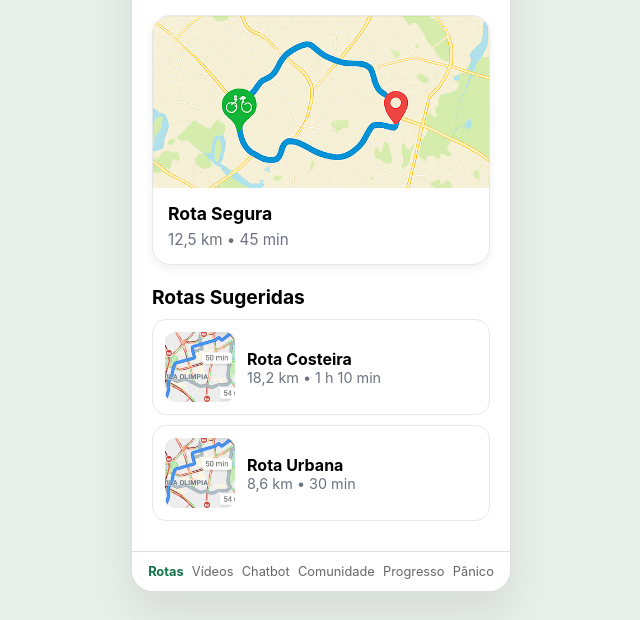
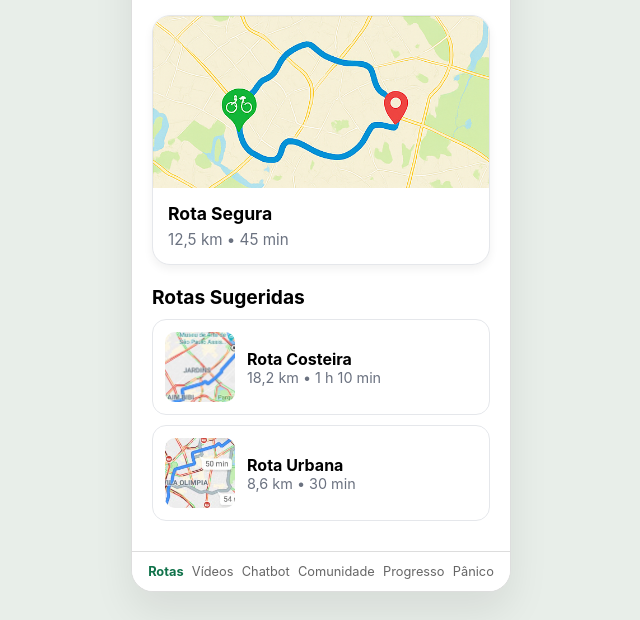
Before and after one commit to yaamoud/SENAC-GTI-ANALISE-SISTEMA-2025-2-GRUPO11, a plain HTML site: page rotas.html in a window 1280 px wide. Shown: the part 180-800 px from the top of the page, without its empty margins (319-959 px from the left). Drawn offline with Linux system fonts and the light colour scheme.

Commit message:
Fix route images in suggested routes
Updated route images in the suggested routes section.

Signed-off-by: yaamoud <yassine.aamoud@senacsp.edu.br>

```diff
--- a/rotas.html
+++ b/rotas.html
@@ -179,7 +179,7 @@
 
     <!-- ROTA 1 -->
     <div class="suggest">
-      <img src="assets/rota3.png" alt="">
+      <img src="assets/rota2.PNG" alt="">
       <div class="s-details">
         <div class="s-title">Rota Costeira</div>
         <div class="s-sub">18,2 km • 1 h 10 min</div>
@@ -188,7 +188,7 @@
 
     <!-- ROTA 2 -->
     <div class="suggest">
-      <img src="assets/rota3.png" alt="">
+      <img src="assets/rota3.PNG" alt="">
       <div class="s-details">
         <div class="s-title">Rota Urbana</div>
         <div class="s-sub">8,6 km • 30 min</div>
```
